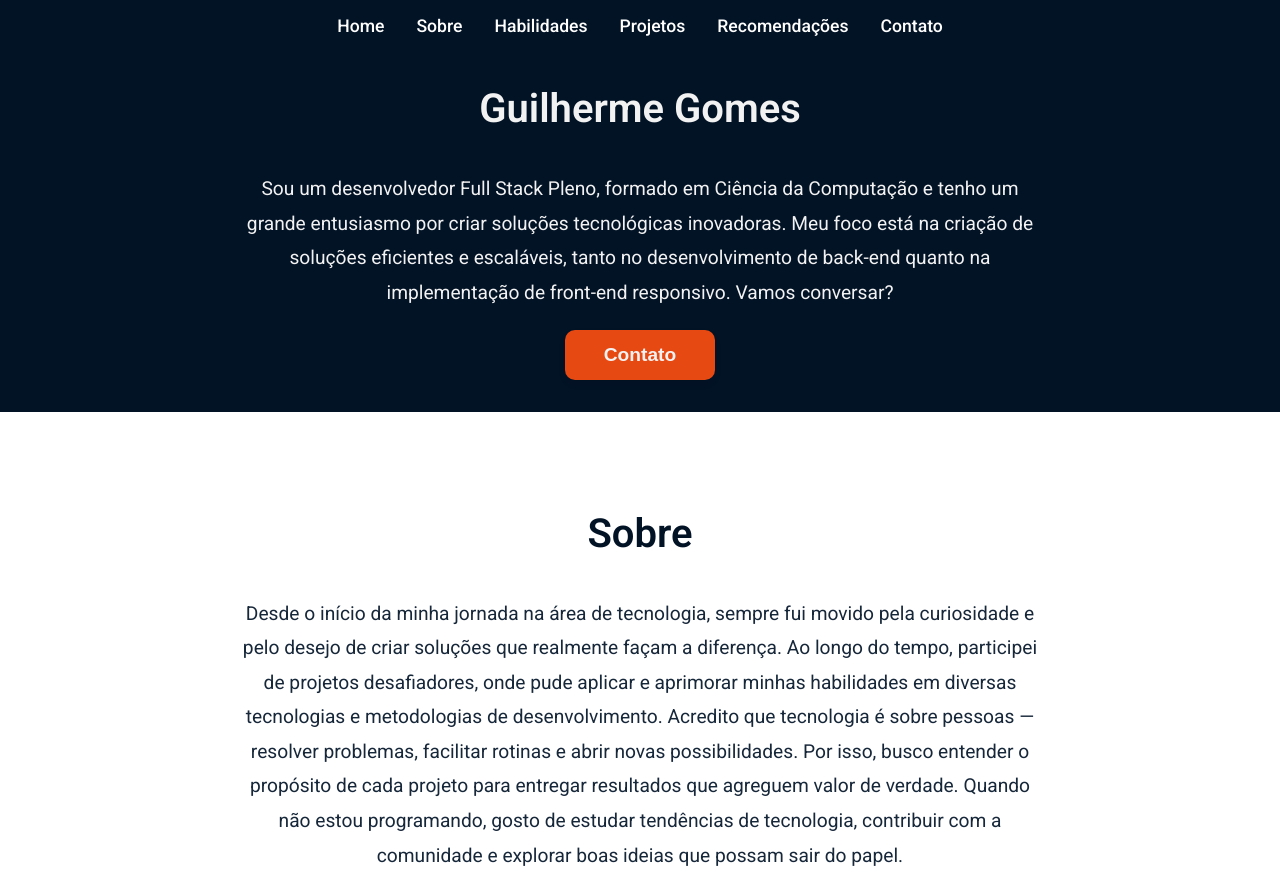
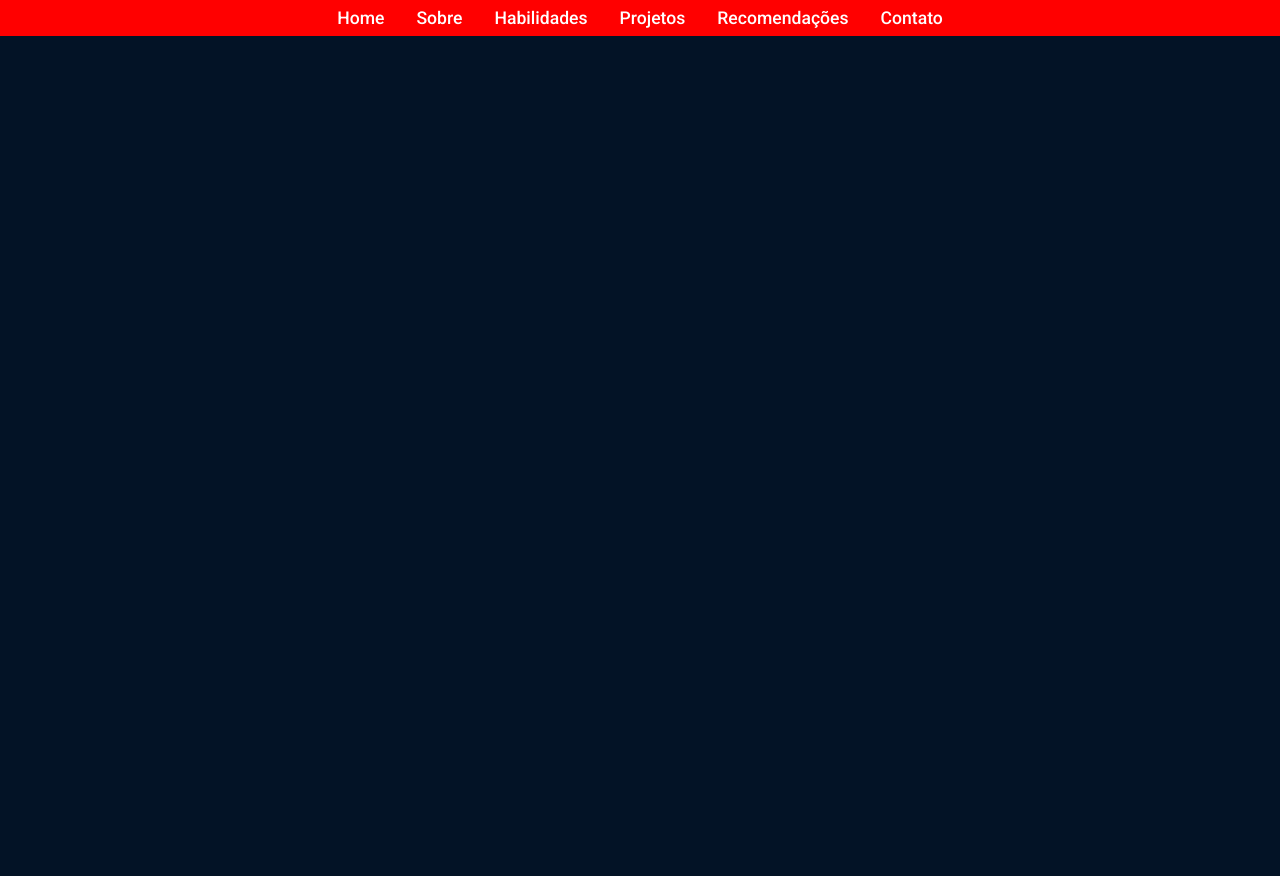
Before and after one commit to GuilhermeOliveira591/ui-portfolio, a plain HTML site: page index.html in a window 1280 px wide. Shown: the top 876 px of the page. After the commit the page ends 800 px from the top, so only its background shows below. Drawn offline with Linux system fonts and the light colour scheme.

Commit message:
fix: navbar unused styles eliminated

```diff
--- a/index.html
+++ b/index.html
@@ -12,26 +12,26 @@
 </head>
 <body>
 
-<header class="site-header">
-    <div class="container">
-        <nav class="navbar">
+<header>
+    <div>
+        <nav>
             <ul class="navbar-list">
-                <li class="navbar-item">
+                <li>
                     <a class="navbar-link" href="/">Home</a>
                 </li>
-                <li class="navbar-item">
+                <li>
                     <a class="navbar-link" href="#about">Sobre</a>
                 </li>
-                <li class="navbar-item">
+                <li>
                     <a class="navbar-link" href="#habilities">Habilidades</a>
                 </li>
-                <li class="navbar-item">
+                <li>
                     <a class="navbar-link" href="#projects">Projetos</a>
                 </li>
-                <li class="navbar-item">
+                <li>
                     <a class="navbar-link" href="#recomendations">Recomendações</a>
                 </li>
-                <li class="navbar-item">
+                <li>
                     <a class="navbar-link" href="#contact">Contato</a>
                 </li>
             </ul>
@@ -39,6 +39,7 @@
     </div>
 </header>
 
+<!--
 <main class="site-main">
     <section class="section-class">
         <div class="container">
@@ -194,7 +195,7 @@
                 </div>
             </div>
         </div>
-    </section>
+    </section> -->
 
 </main>
 
--- a/styles.css
+++ b/styles.css
@@ -25,27 +25,26 @@ body {
 }
 
 .container {
+  background-color: yellowgreen;
   width: 90%;
   max-width: 1200px;
   margin: 0 auto;
 }
 
-.site-header {
-  color: var(--terracotta);
-  padding: 1em 0;
+.site-main {
+  margin: 0;
+  padding: 0;
+  background-color: palevioletred;
 }
 
 .navbar-list {
   display: none;
   list-style: none;
-  padding: 0;
+  background-color: var(--red);
+  padding: 0.5em;
   margin: 0;
   justify-content: center;
   gap: 2em;
-}
-
-.navbar-item {
-  display: inline-block;
 }
 
 .navbar-link {
@@ -62,10 +61,11 @@ body {
 
 .section-class:nth-of-type(odd) {
   text-align: center;
-  margin: 2em auto;
-  background-color: var(--dark-blue);
+  /* margin: 2em auto; */
+  margin-top: 0;
+  background-color: var(--red);
 }
-
+/*
 .section-class:nth-of-type(even) {
   padding: 4em 2em;
   text-align: center;
@@ -73,7 +73,7 @@ body {
   background-color: var(--white);
 }
 
-/* title-class */
+
 
 .title-class {
   font-size: 2.5em;
@@ -89,7 +89,7 @@ body {
   color: var(--dark-blue);
 }
 
-/* description-class */
+
 
 .description-class{
   font-size: 1.2em;
@@ -104,7 +104,7 @@ body {
 
 .section-class:nth-of-type(even) .description-class {
   color: var(--light-blue);
-}
+} */
 
 .home-contact-button {
   align-self: center;
```
